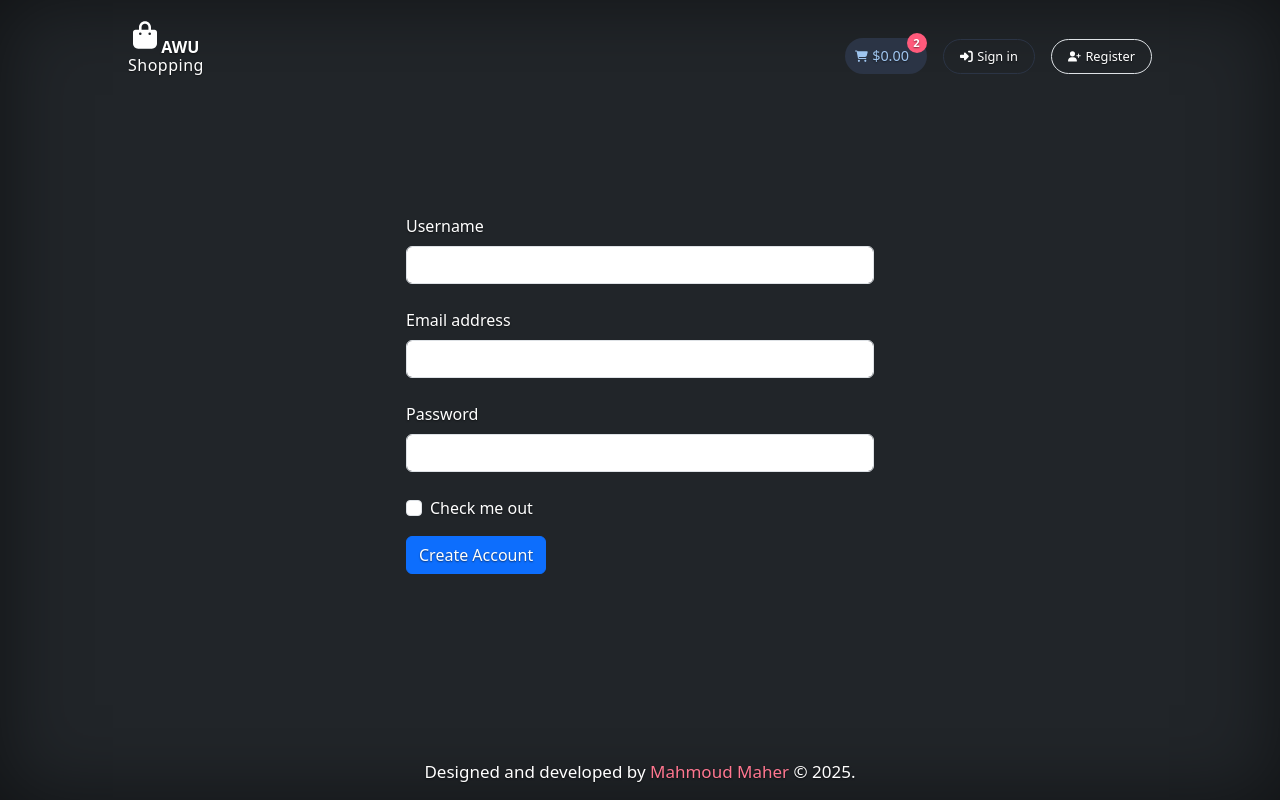
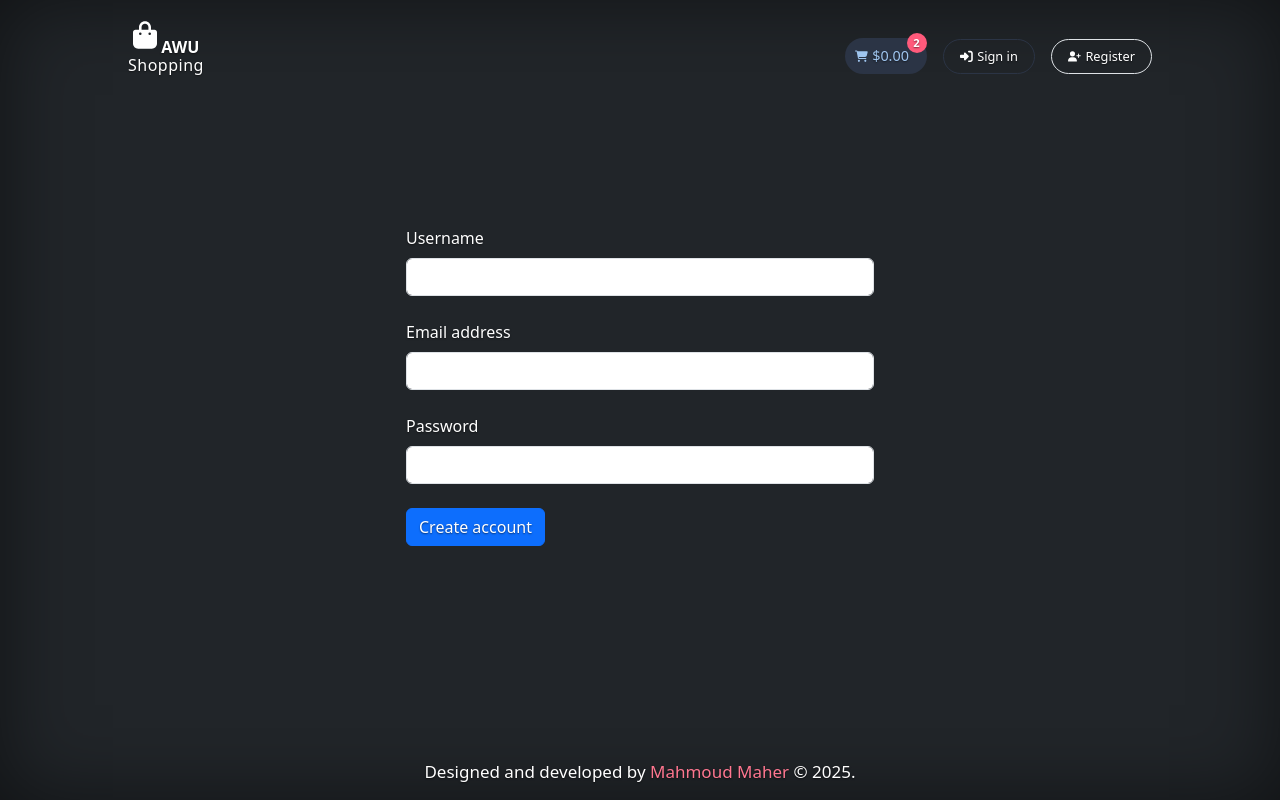
Before and after one commit to mahmoudmaherofficial/ecommerce-with-next, a Next.js app: page /register in a window 1280 px wide. Built offline with nearby package versions, Linux system fonts and the light colour scheme.

Commit message:
lesson-10

```diff
--- a/package.json
+++ b/package.json
@@ -19,7 +19,8 @@
     "mongoose": "^8.16.2",
     "next": "15.3.4",
     "react": "^19.0.0",
-    "react-dom": "^19.0.0"
+    "react-dom": "^19.0.0",
+    "react-toastify": "^11.0.5"
   },
   "devDependencies": {
     "@eslint/eslintrc": "^3",
--- a/src/app/(auth)/register/registerForm.jsx
+++ b/src/app/(auth)/register/registerForm.jsx
@@ -1,30 +1,28 @@
 "use client";
 
+import { useRouter } from "next/navigation";
 import { useState } from "react";
 
 export default function RegisterForm() {
   const [name, setName] = useState(null);
   const [email, setEmail] = useState(null);
   const [password, setPassword] = useState(null);
+  const [error, setError] = useState(null);
+  const [loading, setLoading] = useState(false);
+  const router = useRouter();
 
-  // const handleSubmit = async (e) => {
-  //   e.preventDefault();
-  //   try {
-  //     const response = await fetch("api/register", {
-  //       method: "POST",
-  //       headers: {
-  //         "Content-Type": "application/json",
-  //       },
-  //       body: JSON.stringify({ name, email, password }),
-  //     });
-  //     e.target.reset();
-  //   } catch (error) {
-  //     console.log("user already exists");
-  //   }
-  // };
   const handleSubmit = async (e) => {
     e.preventDefault();
+
+    setLoading(true);
+    setError(null);
+
     try {
+      if (!name || !email || !password) {
+        setError("All fields are required");
+        return;
+      }
+
       const response = await fetch("/api/register", {
         method: "POST",
         headers: {
@@ -34,24 +32,22 @@ export default function RegisterForm() {
       });
 
       const data = await response.json();
-
       if (!response.ok) {
         // Check specifically for "user already exists" error (409 status)
         if (response.status === 409 && data.error === "User already exists") {
-          alert("User already exists. Please use a different email.");
-        } else {
-          // Handle other errors generically
-          alert(data.error || "Registration failed");
+          setError("User already exists. Please use a different email.");
         }
         return;
       }
 
       // Success case
-      alert("Registration successful!");
       e.target.reset(); // Reset form on success
+      router.push("/signin");
     } catch (error) {
       // Handle network or unexpected errors
-      alert("An error occurred. Please try again later.");
+      setError("An error occurred. Please try again later.");
+    } finally {
+      setLoading(false);
     }
   };
   return (
@@ -91,15 +87,18 @@ export default function RegisterForm() {
           onChange={(prev) => setPassword(prev.target.value)}
         />
       </div>
-      <div className="mb-3 form-check">
-        <input type="checkbox" className="form-check-input" id="exampleCheck1" />
-        <label className="form-check-label" htmlFor="exampleCheck1">
-          Check me out
-        </label>
-      </div>
-      <button type="submit" className="btn btn-primary">
-        Create Account
+      <button type="submit" className="btn btn-primary" disabled={loading}>
+        {loading ? (
+          <div className="spinner-border text-light" style={{ width: "1rem", height: "1rem" }} role="status">
+            <span className="visually-hidden">Loading...</span>
+          </div>
+        ) : (
+          "Create account"
+        )}
       </button>
+      <p className="mt-3" style={{ color: "#ff7790" }}>
+        {error ? error : ""}
+      </p>
     </form>
   );
 }
```
Also changed, not shown: 1 other file (tests, documents, lock files or other folders).
